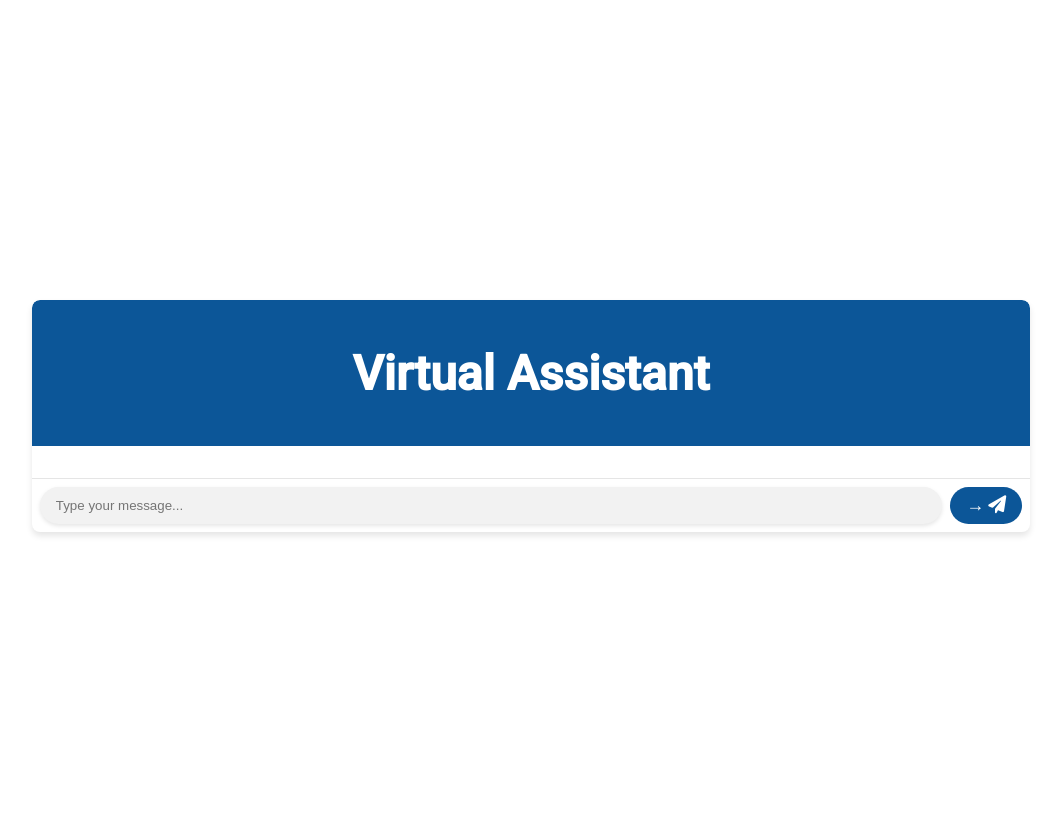
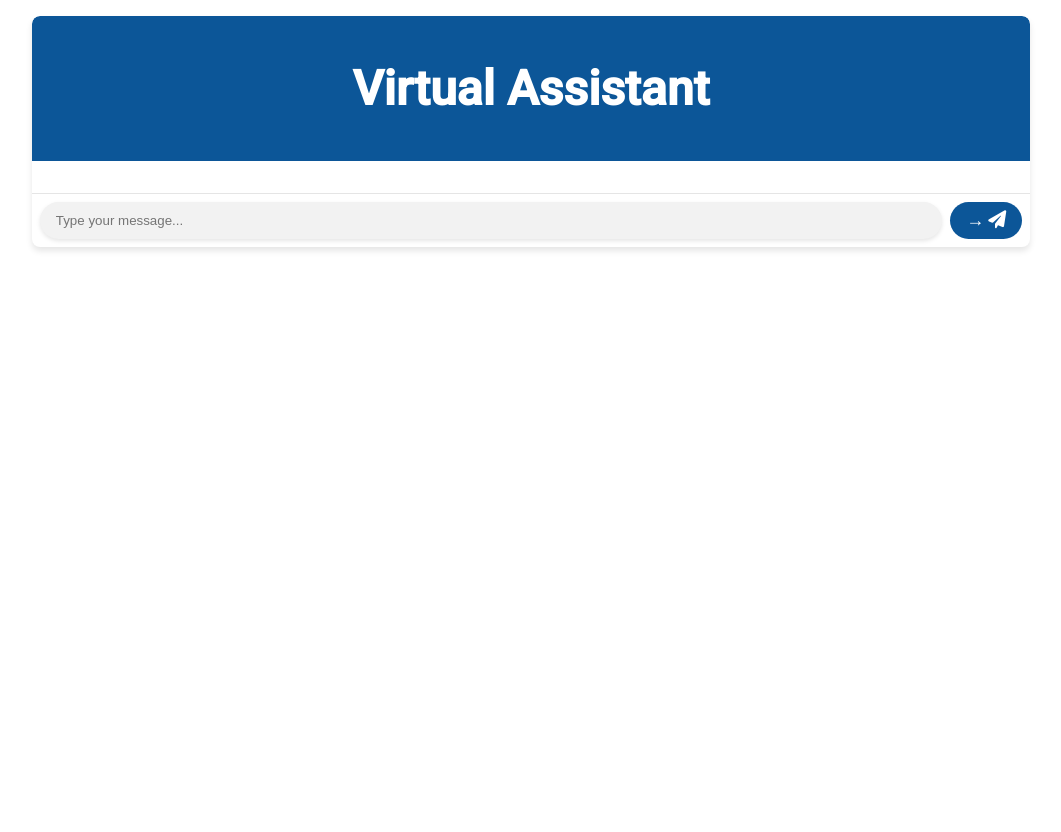
Before and after one commit to AllstarProductions/SuperAI, a Flask app: page / in a window 1280 px wide. Shown: the whole page, without its empty margins (109-1170 px from the left). After the commit the page ends 251 px from the top, so only its background shows below. Run offline with Flask 2, Linux system fonts and the light colour scheme; some libraries are stand-ins or nearby versions.

Commit message:
Update styles.css

```diff
--- a/static/styles.css
+++ b/static/styles.css
@@ -3,7 +3,7 @@ body {
     display: flex;
     justify-content: center;
     align-items: center;
-    height: 100vh;
+    height: 80%;
     margin: 0;
     padding: 16px;
     background: #FFFFFF;
```
